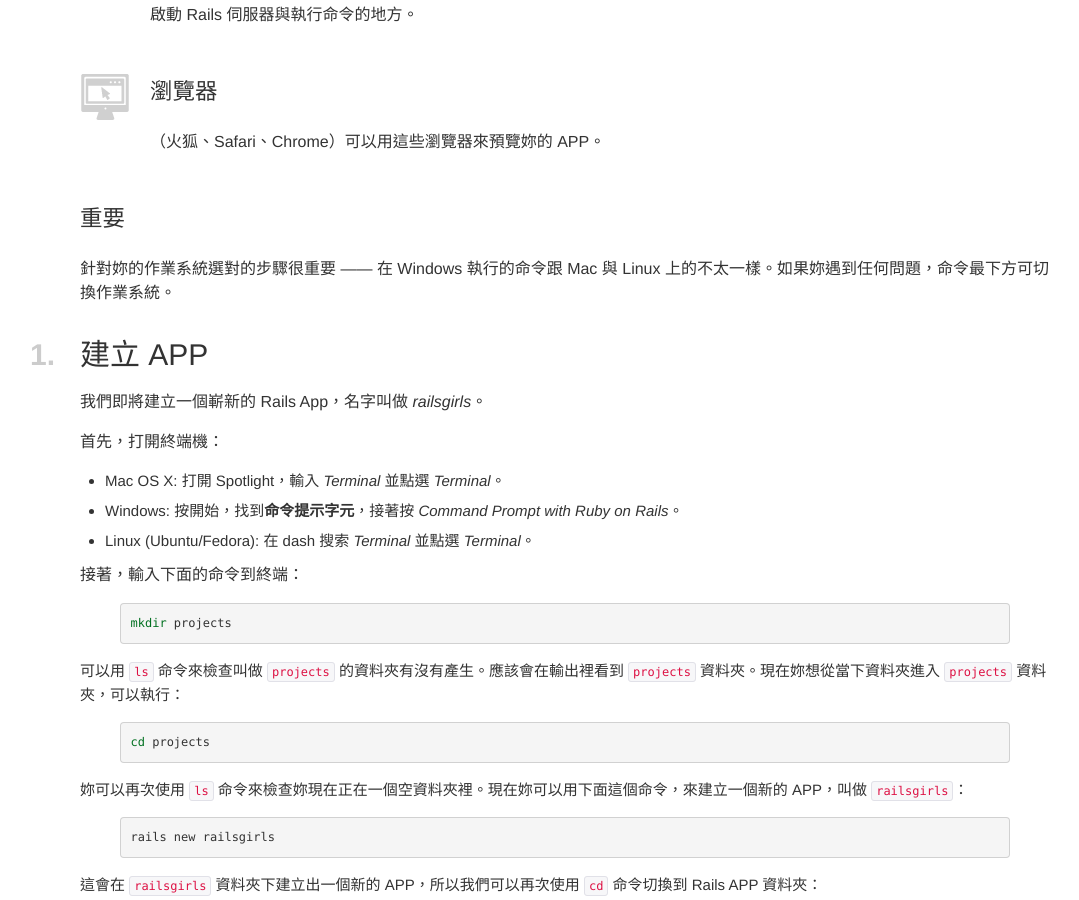
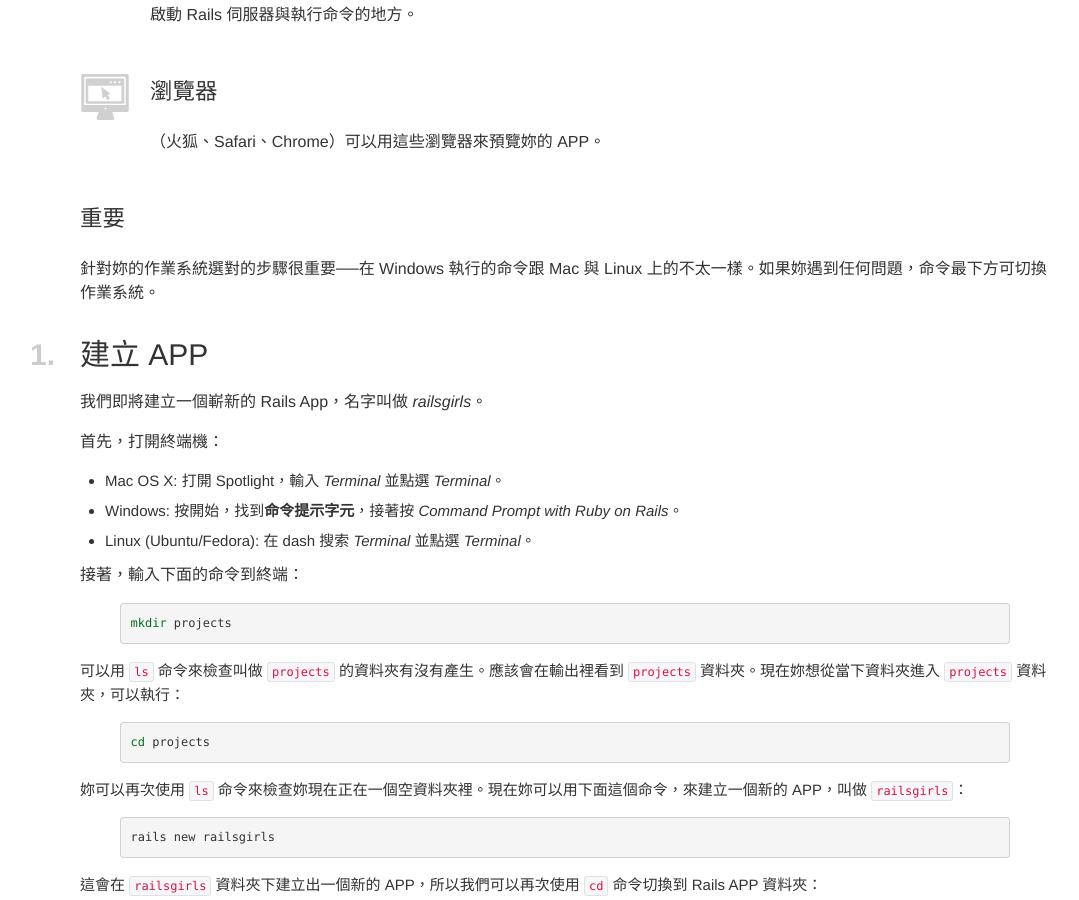
Before and after one commit to railsgirls-taiwan/railsgirls-taiwan.github.io, a Jekyll site: the page built from _posts/2012-04-18-app.markdown, in a window 1280 px wide and 900 px high, scrolled down 1518 px. Shown: the whole window, without its empty margins (5-1084 px from the left). Built offline with Jekyll 4.4.1, drawn with Linux system fonts in a browser that asks for light colours; nearby versions of some CDN libraries; Markdown is read by kramdown in place of the engine named in the settings; some of the changed text lies outside the part shown.

Commit message:
Use correct punctuation.

```diff
--- a/_posts/2012-04-18-app.markdown
+++ b/_posts/2012-04-18-app.markdown
@@ -38,7 +38,7 @@
 
 ### 重要
 
-針對妳的作業系統選對的步驟很重要 —— 在 Windows 執行的命令跟 Mac 與 Linux 上的不太一樣。如果妳遇到任何問題，命令最下方可切換作業系統。
+針對妳的作業系統選對的步驟很重要──在 Windows 執行的命令跟 Mac 與 Linux 上的不太一樣。如果妳遇到任何問題，命令最下方可切換作業系統。
 
 ## *1.*建立 APP
 
@@ -371,7 +371,7 @@
 
 ## 建立靜態頁面
 
-讓我們來添加一頁靜態頁面吧，列出這個 app 的作者是誰 —— 也就是妳！：）
+讓我們來添加一頁靜態頁面吧，列出這個 app 的作者是誰──也就是妳！：）
 
 {% highlight sh %}
 rails generate controller pages info
```
